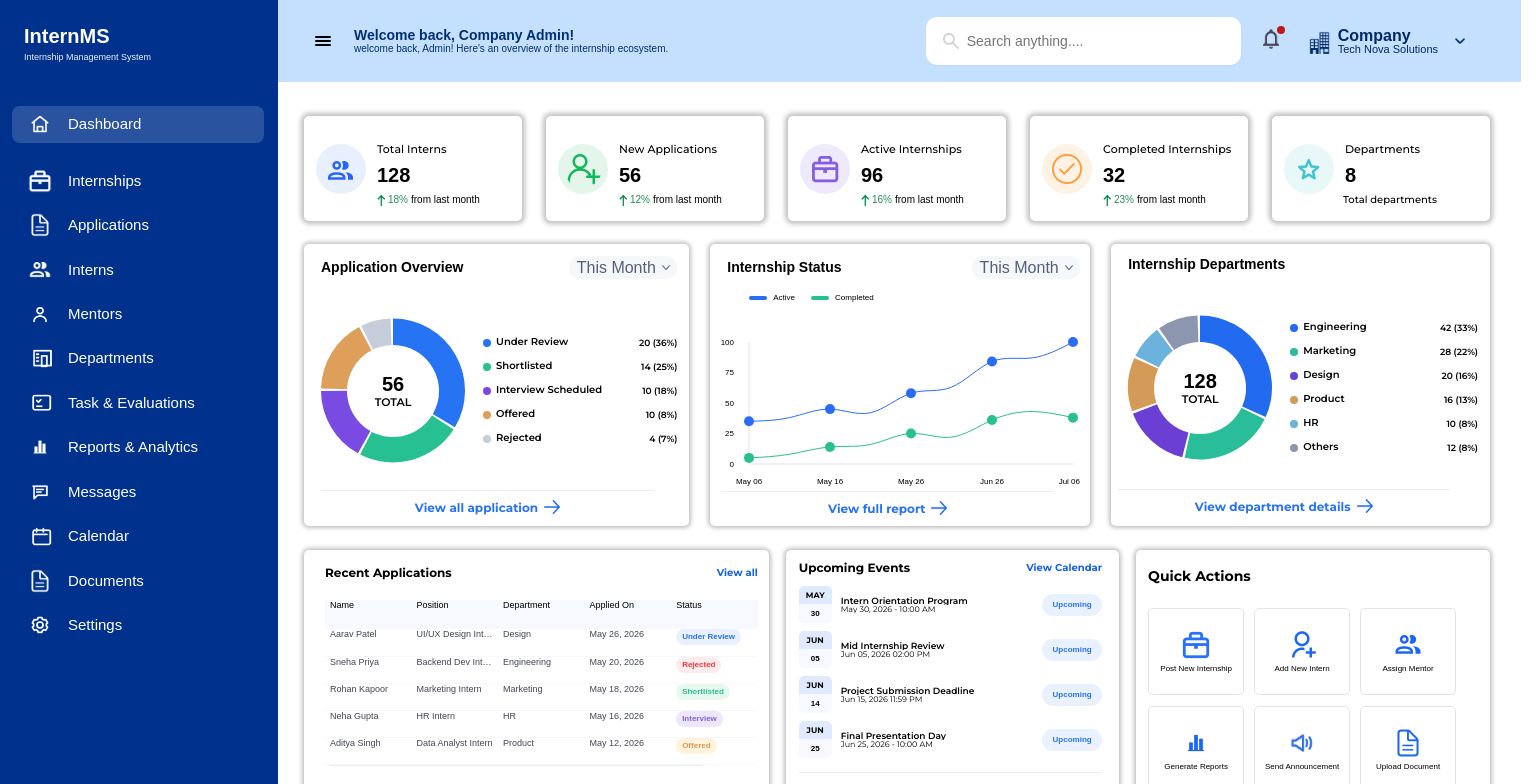
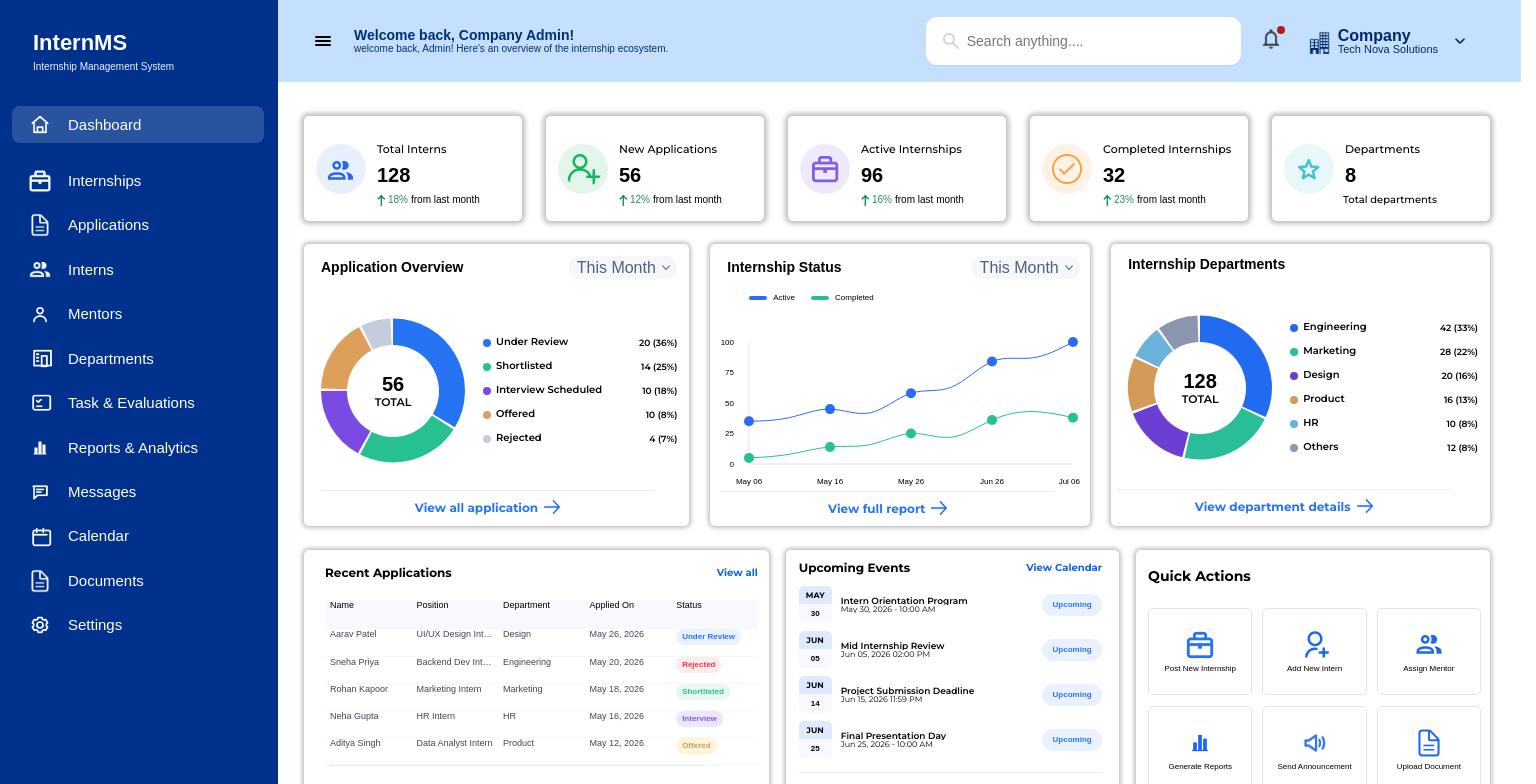
Before and after one commit to muthukumarm2702-coder/InternMS, a React (Vite) app: page /ims/dashboard in a window 1536 px wide. Shown: the top 784 px of the page. Built offline with nearby package versions, Linux system fonts and the light colour scheme.

Commit message:
Final CSS Commit

```diff
--- a/src/Components-Dashboard/CompanyDashboard.css
+++ b/src/Components-Dashboard/CompanyDashboard.css
@@ -41,9 +41,19 @@
     border: 0;
   }
 
-  .sidePanel {
+  .adminPage .sidePanel {
     position: relative;
     height: 100%;
+    padding-top: 0;
+  }
+
+  .adminPage .brand {
+    height: 90px;
+    padding: 29px 0 0 24px;
+  }
+
+  .adminPage .sideNav {
+    margin-top: 16px;
   }
 
   .mainArea {
@@ -80,20 +90,21 @@
 .brand {
   display: flex;
   flex-direction: column;
-  gap: 6px;
+  gap: 5px;
   padding: 8px 24px 14px;
 }
 
 .brand strong {
-  font-size: 20px;
+  font-size: 22px;
   font-weight: 700;
-  line-height: 1;
+  line-height: 27px;
   color: #ffffff;
 }
 
 .brand span {
-  font-size: 9px;
-  line-height: 1.2;
+  font-size: 10px;
+  font-weight: 500;
+  line-height: 12px;
   color: #EBF2FD;
 }
 
@@ -1280,11 +1291,18 @@
 @media (min-width: 1400px) {
   .sidePanel {
     width: 278px;
+    padding-top: 0;
+  }
+
+  .adminPage .brand {
+    width: 220px;
+    height: 90px;
+    padding: 29px 0 0 33px;
   }
 
   .sideNav {
     gap: 7.45px;
-    margin-top: 29px;
+    margin-top: 16px;
     padding: 0 14px 0 12px;
   }
 
@@ -1565,8 +1583,9 @@
   }
 
   .quickActionsGrid {
-    grid-template-columns: repeat(3, 96px);
-    grid-template-rows: repeat(2, 87px);
+    width: 100%;
+    grid-template-columns: repeat(3, minmax(0, 1fr));
+    grid-template-rows: repeat(2, minmax(0, 1fr));
     column-gap: 10px;
     row-gap: 11px;
   }
```
